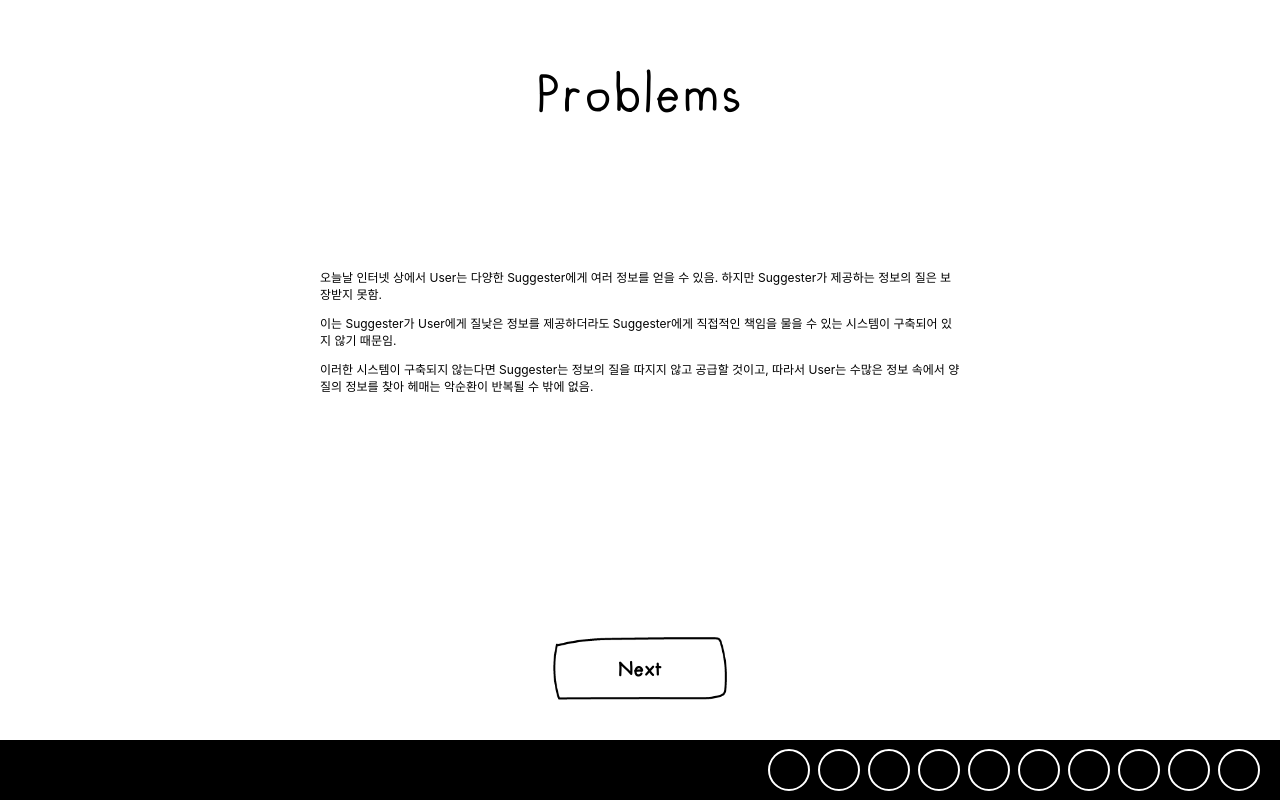
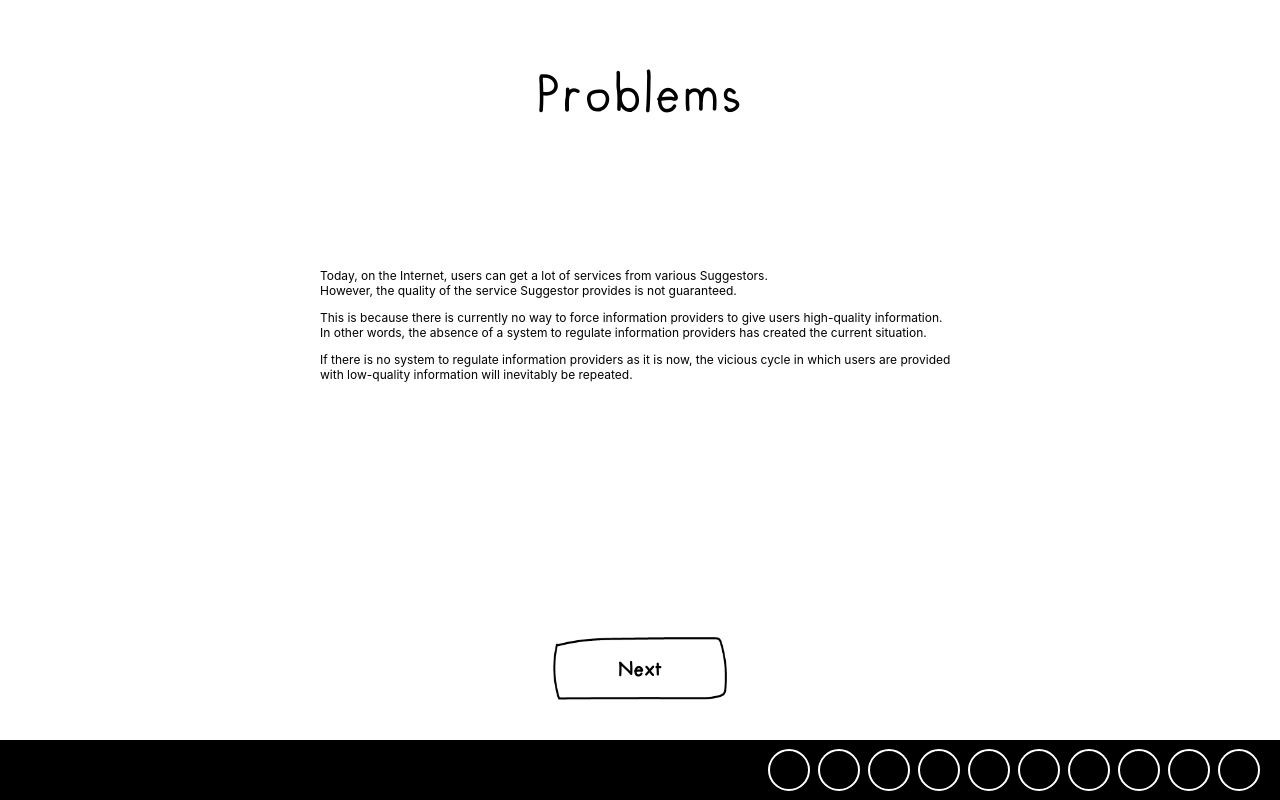
Before and after one commit to ericagong/SNU-project, a React (Create React App) app: page /intro/problems in a window 1280 px wide. Built offline with nearby package versions, Linux system fonts and the light colour scheme.

Commit message:
problems

```diff
--- a/src/containers/intro/Problems.js
+++ b/src/containers/intro/Problems.js
@@ -17,22 +17,24 @@ class Probelms extends Component {
                 <p className='ProblemTitle'>Problems</p>
                 <div className = 'CurrentProblems'>
                     <p className = 'Situation'>
-                        오늘날 인터넷 상에서 User는 다양한 Suggester에게 여러 정보를 얻을 수 있음. 하지만 Suggester가 제공하는 정보의 질은 보장받지 못함.
+                        {/* 오늘날 인터넷 상에서 User는 다양한 Suggester에게 여러 정보를 얻을 수 있음. 하지만 Suggester가 제공하는 정보의 질은 보장받지 못함. */}
+                        Today, on the Internet, users can get a lot of services from various Suggestors.
+                        <br/>
+                        However, the quality of the service Suggestor provides is not guaranteed.
                     </p>
                     <p className = 'Reason'>
-                        이는 Suggester가 User에게 질낮은 정보를 제공하더라도 Suggester에게 직접적인 책임을 물을 수 있는 시스템이 구축되어 있지 않기 때문임.
+                        {/* 이는 Suggester가 User에게 질낮은 정보를 제공하더라도 Suggester에게 직접적인 책임을 물을 수 있는 시스템이 구축되어 있지 않기 때문임.  */}
+                        This is because there is currently no way to force information providers to give users high-quality information.
+                        <br/>
+                        In other words, the absence of a system to regulate information providers has created the current situation.
                     </p>
                     <p className = 'ViciousCycle'>
-                    이러한 시스템이 구축되지 않는다면 Suggester는 정보의 질을 따지지 않고 공급할 것이고, 따라서 User는 수많은 정보 속에서 양질의 정보를 찾아 헤매는 악순환이 반복될 수 밖에 없음.
+                        {/* 이러한 시스템이 구축되지 않는다면 Suggester는 정보의 질을 따지지 않고 공급할 것이고, 따라서 User는 수많은 정보 속에서 양질의 정보를 찾아 헤매는 악순환이 반복될 수 밖에 없음. */}
+                        If there is no system to regulate information providers as it is now, the vicious cycle in which users are provided with low-quality information will inevitably be repeated.
                     </p>
                 </div>
-                {/* <button
-                    id = 'next-button'
-                    onClick = {() => this.clickNextHandler()}>
-                    Next
-                </button> */}
-                <img className="ButtonStyle" src={Button} alt={Button} onClick = {() => this.clickNextHandler()} />
-                <div className="ButtonText" onClick = {() => this.clickNextHandler()}>Next</div>
+                <img className = 'ButtonStyle' src = {Button} alt = {Button} onClick = {() => this.clickNextHandler()} />
+                <div className = 'ButtonText' onClick = {() => this.clickNextHandler()}>Next</div>
             </div>
         )
     }
--- a/src/containers/start/Start.js
+++ b/src/containers/start/Start.js
@@ -1,9 +1,10 @@
 import React, { Component } from 'react'
 import { withRouter } from 'react-router-dom';
 import Button from './../../Assets/Images/Button.png'
-// import Box from './../../Assets/Images/Box.png'
 
 import './Start.css';
+
+// TODO: Subtitle 위치 조정하기
 
 class Start extends Component {
 
@@ -16,13 +17,16 @@ class Start extends Component {
             <div className = 'Start'>
                 <div className = 'GameInfo'>
                     <p className = 'GameTitle'>
-                        GameTitle
+                        Scorched Earth
+                    </p>
+                    <p className = 'GameSubTitle'>
+                        Decentralized Content Suggestions Using Two Of Two Scorched Earth.
                     </p>
                     <p className = 'PlayTime'>
-                        PlayTime
+                        PlayTime : 10 mins
                     </p>
                     <p className = 'Creators'>
-                        Name of Creators
+                        Creators : Boseol Mun, Eunchae Gong, Woojin Cha
                     </p>
                 </div>
                 <img className="ButtonStyle" src={Button} alt={Button} onClick = {() => this.clickNextHandler()} />
```
